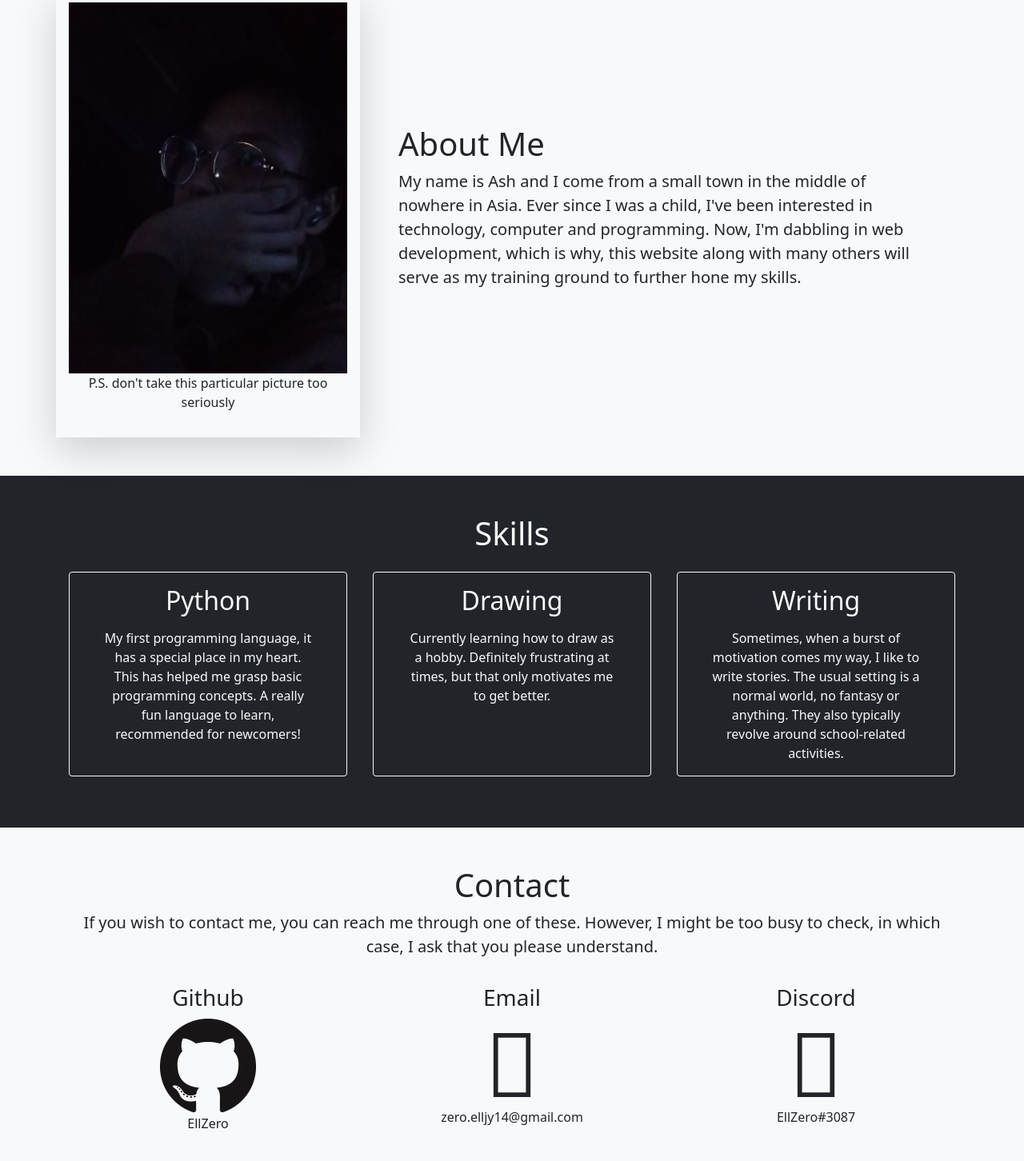
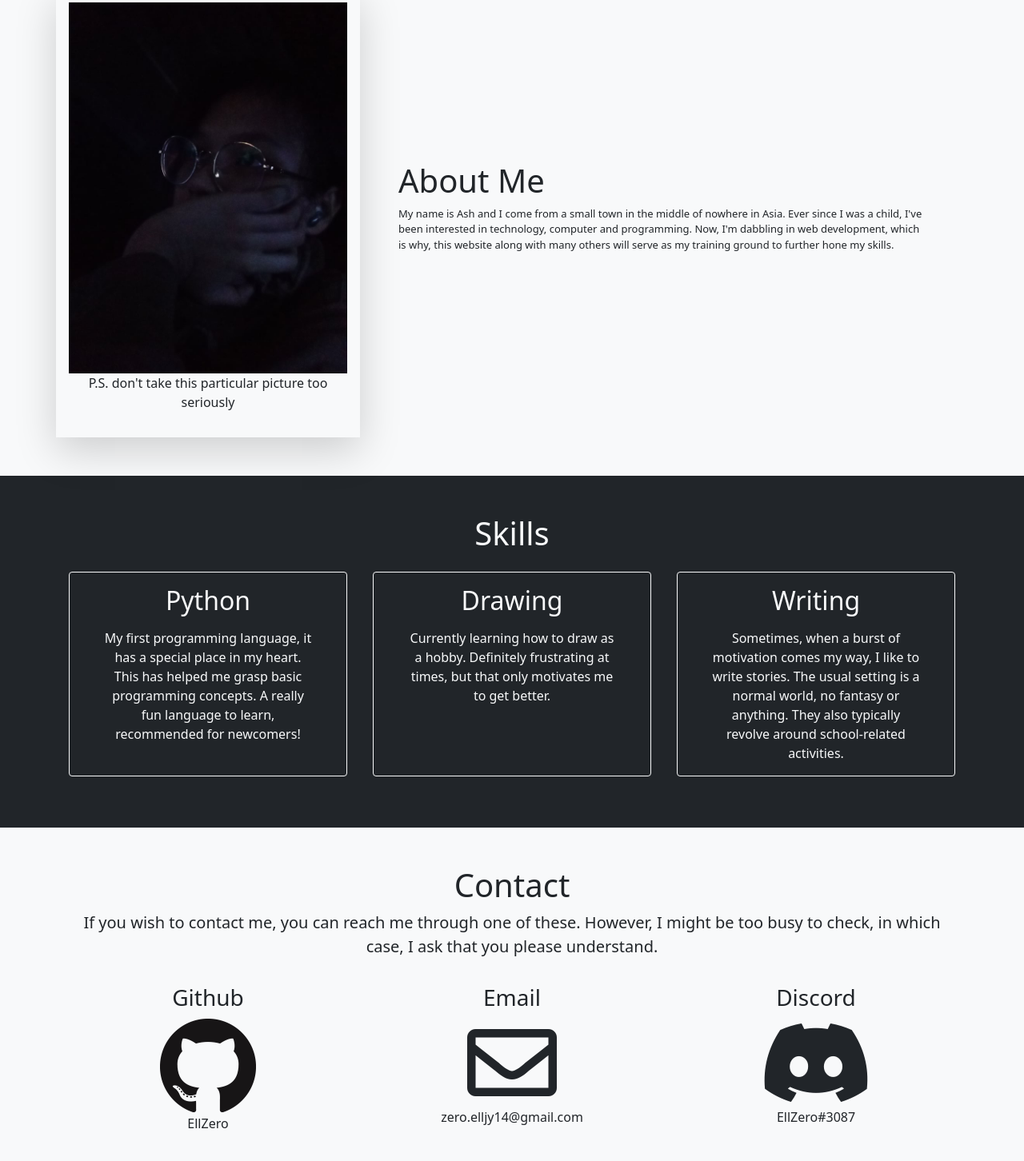
Before and after one commit to EllZero/Web-Portfolio, a plain HTML site: page index.html in a window 1280 px wide. Shown: the part 307-1759 px from the top of the page at 80% size. Drawn offline with nearby package versions, Linux system fonts and the light colour scheme.

Commit message:
Added CSS file

```diff
--- a/index.html
+++ b/index.html
@@ -1,11 +1,13 @@
 <!DOCTYPE html>
 <html lang="en">
 <head>
+    <meta content="width=device-width, initial-scale=1" name="viewport" />
     <meta charset="UTF-8">
     <title>EllZero</title>
     <link href="https://cdn.jsdelivr.net/npm/bootstrap@5.1.3/dist/css/bootstrap.min.css" rel="stylesheet" integrity="sha384-1BmE4kWBq78iYhFldvKuhfTAU6auU8tT94WrHftjDbrCEXSU1oBoqyl2QvZ6jIW3" crossorigin="anonymous">
     <link rel="stylesheet" href="https://unpkg.com/aos@next/dist/aos.css"  />
-    <link rel="stylesheet" href="https://cdn.jsdelivr.net/npm/@fortawesome/fontawesome-free@5.15.4/css/fontawesome.min.css">
+    <link rel="stylesheet" href="https://use.fontawesome.com/releases/v5.15.4/css/all.css">
+   <link rel="stylesheet" href="style.css">
 </head>
 <body>
 
@@ -57,7 +59,7 @@
                    </div>
                  <div class="col-md p-5">
                      <h1 data-aos="fade-down" data-aos-duration="1100">About Me</h1>
-                     <p class="lead text-justify" data-aos="fade-down" data-aos-duration="1100">
+                     <p id="about-text" class="lead text-justify" data-aos="fade-down" data-aos-duration="1100">
                      My name is Ash and I come from a small town in the middle of nowhere in Asia. Ever since I was a child, I've been interested in technology, computer and programming. Now, I'm dabbling in web development, which is why, this website along with many others will serve as my training ground to further hone my skills.
                      </p>
                  </div>
--- /dev/null
+++ b/style.css
@@ -0,0 +1,9 @@
+#about-text {
+    font-size: 20px;
+}
+
+@media(max-width: 1440px) {
+    #about-text {
+        font-size: 13px;
+    }
+}
```
